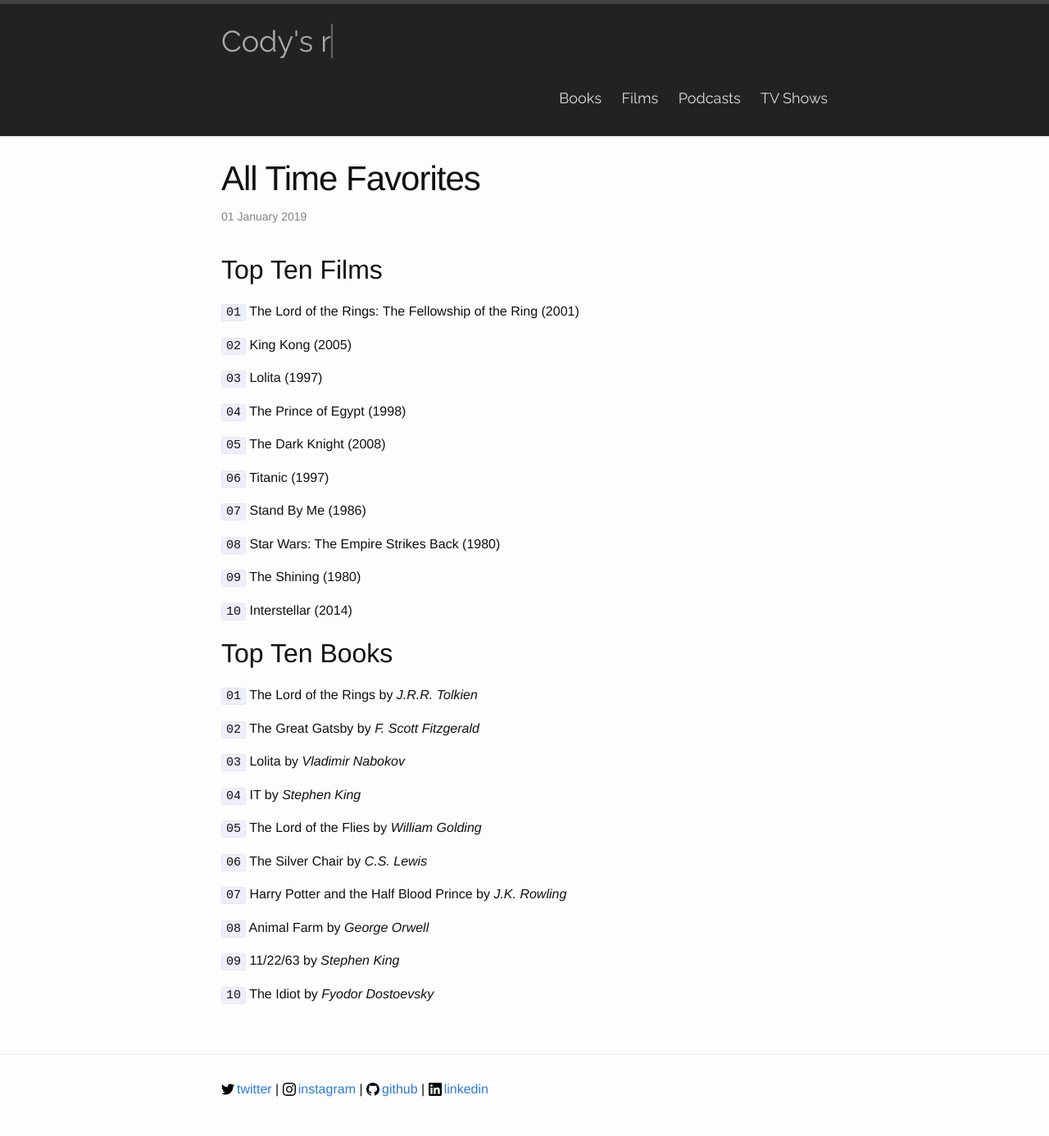
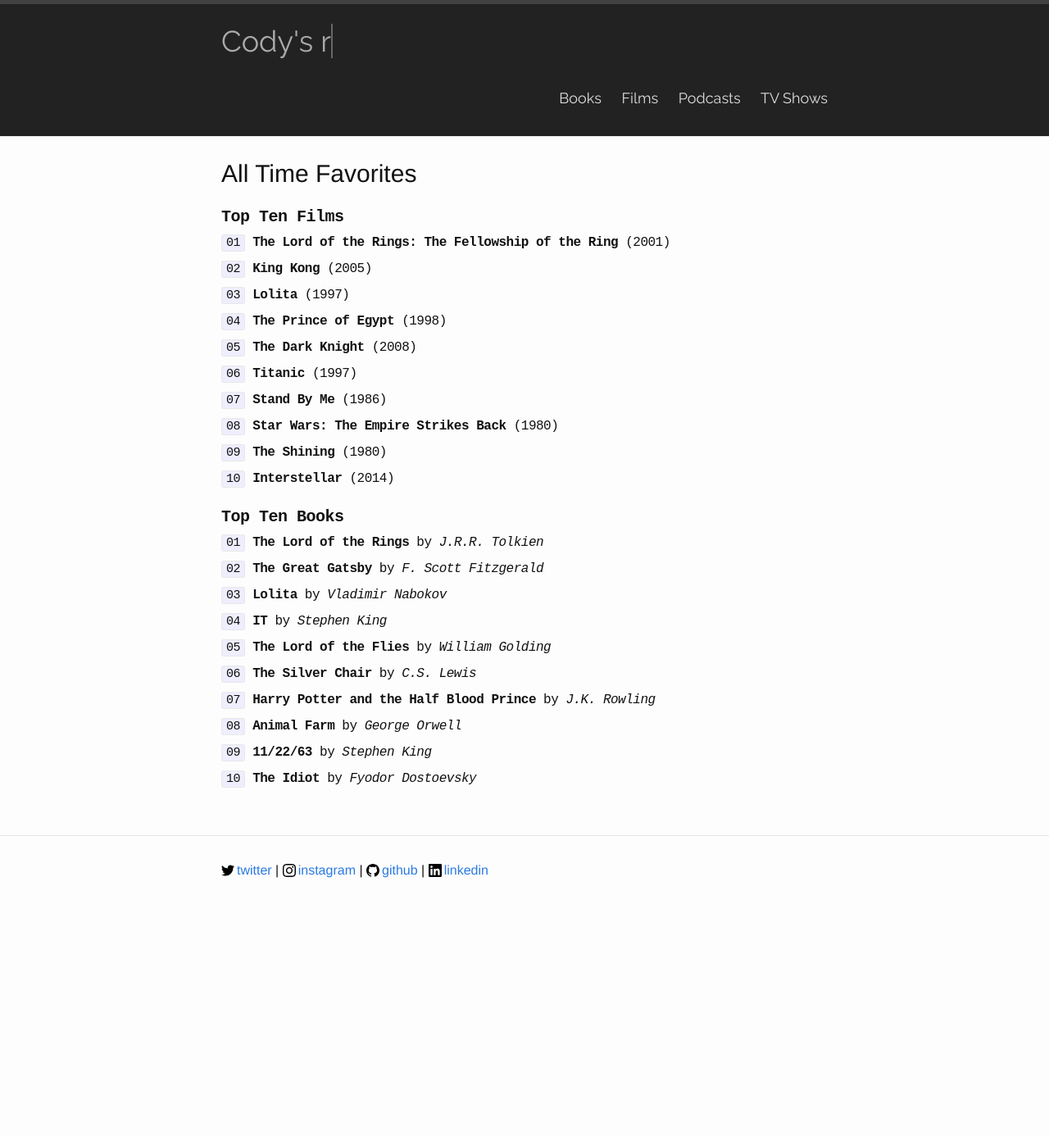
Before and after one commit to codydalerodgers/personal-blog, a Jekyll site: the page built from _posts/2019-01-01-favorites.markdown, in a window 1280 px wide. Shown: the whole page at 82% size. Built offline with Jekyll 4.4.1, drawn with Linux system fonts in a browser that asks for light colours; after the commit the page ends 1119 px from its top, so only the background shows below that; some of the changed lines change nothing that is shown.

Commit message:
fix formatting on favorites list

```diff
--- a/_posts/2019-01-01-favorites.markdown
+++ b/_posts/2019-01-01-favorites.markdown
@@ -1,48 +1,48 @@
 ---
-layout: post
+layout: completion-list
 title:  "All Time Favorites"
 date:   2019-01-01 11:17:00 -0500
 categories: favorites
 ---
 
 ## Top Ten Films
-`01` The Lord of the Rings: The Fellowship of the Ring (2001)
+`01` <b>The Lord of the Rings: The Fellowship of the Ring</b> (2001)
 
-`02` King Kong (2005)
+`02` <b>King Kong</b> (2005)
 
-`03` Lolita (1997)
+`03` <b>Lolita</b> (1997)
 
-`04` The Prince of Egypt (1998)
+`04` <b>The Prince of Egypt</b> (1998)
 
-`05` The Dark Knight (2008)
+`05` <b>The Dark Knight</b> (2008)
 
-`06` Titanic (1997)
+`06` <b>Titanic</b> (1997)
 
-`07` Stand By Me (1986)
+`07` <b>Stand By Me</b> (1986)
 
-`08` Star Wars: The Empire Strikes Back (1980)
+`08` <b>Star Wars: The Empire Strikes Back</b> (1980)
 
-`09` The Shining (1980)
+`09` <b>The Shining</b> (1980)
 
-`10` Interstellar (2014)
+`10` <b>Interstellar</b> (2014)
 
 ## Top Ten Books
-`01` The Lord of the Rings by _J.R.R. Tolkien_
+`01` <b>The Lord of the Rings</b> by _J.R.R. Tolkien_
 
-`02` The Great Gatsby by _F. Scott Fitzgerald_
+`02` <b>The Great Gatsby</b> by _F. Scott Fitzgerald_
 
-`03` Lolita by _Vladimir Nabokov_
+`03` <b>Lolita</b> by _Vladimir Nabokov_
 
-`04` IT by _Stephen King_
+`04` <b>IT</b> by _Stephen King_
 
-`05` The Lord of the Flies by _William Golding_
+`05` <b>The Lord of the Flies</b> by _William Golding_
 
-`06` The Silver Chair by _C.S. Lewis_
+`06` <b>The Silver Chair</b> by _C.S. Lewis_
 
-`07` Harry Potter and the Half Blood Prince by _J.K. Rowling_
+`07` <b>Harry Potter and the Half Blood Prince</b> by _J.K. Rowling_
 
-`08` Animal Farm by _George Orwell_
+`08` <b>Animal Farm</b> by _George Orwell_
 
-`09` 11/22/63 by _Stephen King_
+`09` <b>11/22/63</b> by _Stephen King_
 
-`10` The Idiot by _Fyodor Dostoevsky_
+`10` <b>The Idiot</b> by _Fyodor Dostoevsky_
```
